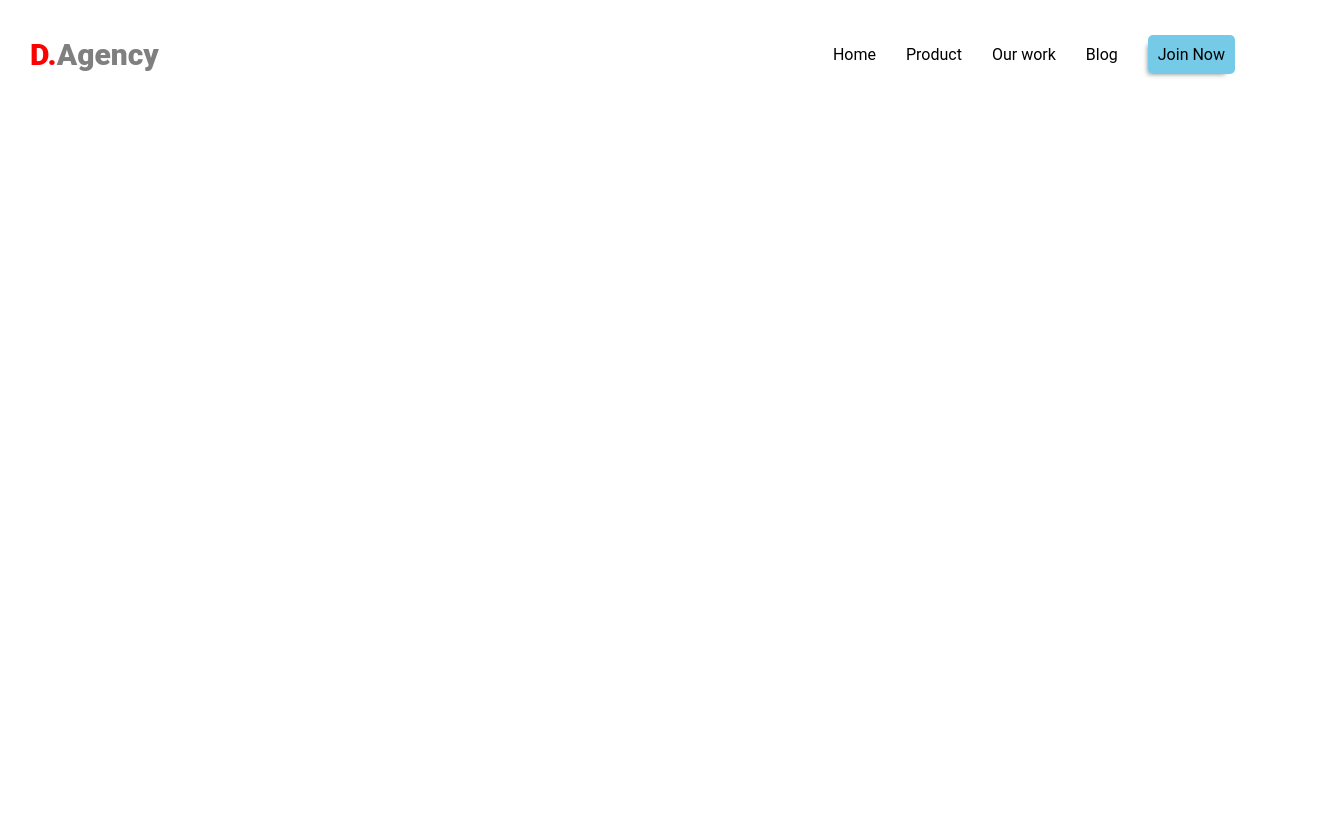
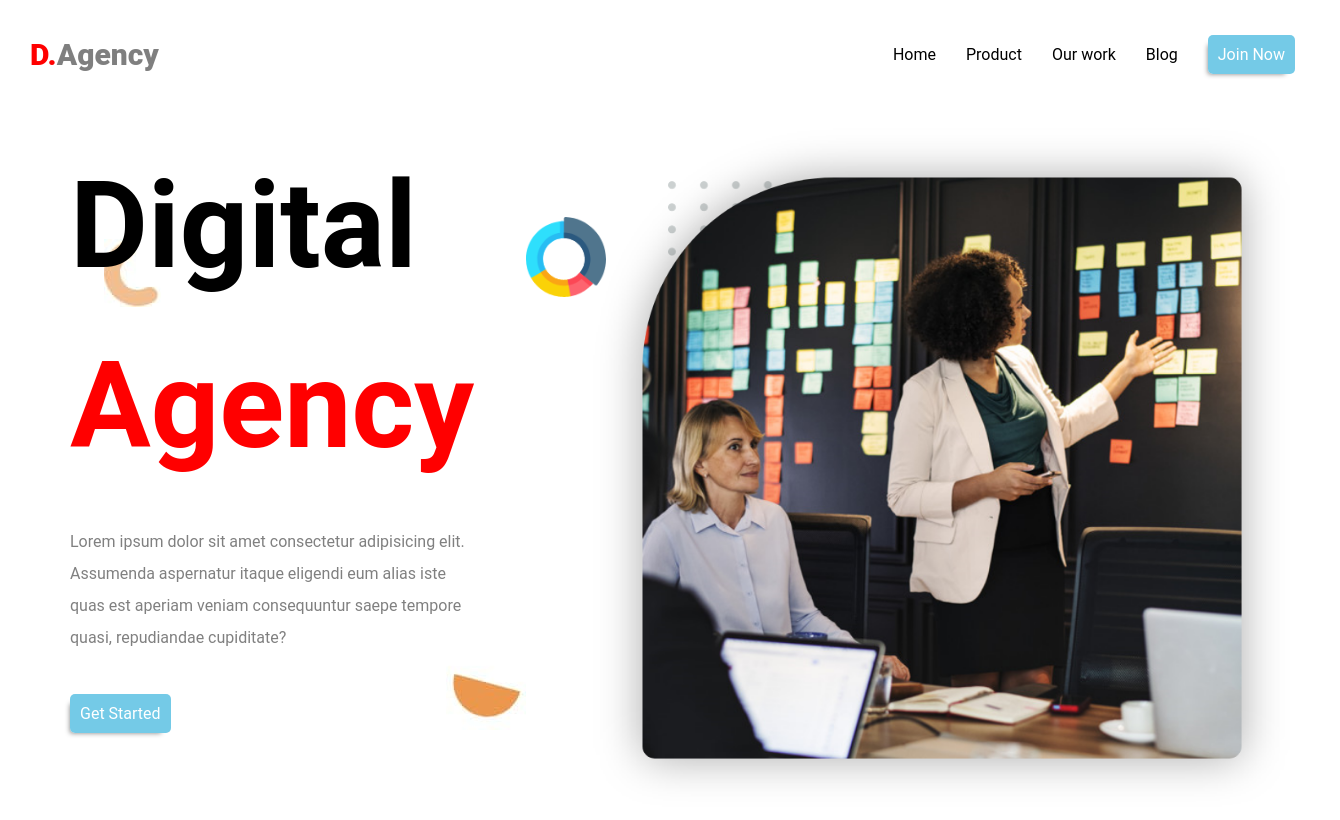
Before and after one commit to King-Leo-As/Dars_21, a plain HTML site: page index.html in a window 1280 px wide. Shown: the whole page, 1340 px wide, since content can reach past the window. Drawn offline with Linux system fonts and the light colour scheme.

Commit message:
create heading section
create heading section

```diff
--- a/index.html
+++ b/index.html
@@ -8,6 +8,7 @@
 </head>
 <body>
     <nav class="nav">
+        <div class="container">
             <p class="nav-logo"><span class="logo-d">D.</span>Agency</p>
             <ul class="nav-list">
                 <li class="nav-item">
@@ -26,6 +27,26 @@
                    </li>
                </li>
             </ul>
+        </div>
      </nav>
+     <section class="heading">
+         <div class="container">
+             <div class="heading__text">
+                 <h1 class="heading-title">Digital <span class="heading__span">Agency</span></h1>
+                 <p class="heading-subtext">Lorem ipsum dolor sit amet consectetur adipisicing elit. Assumenda aspernatur itaque eligendi eum alias iste quas est aperiam veniam consequuntur saepe tempore quasi, repudiandae cupiditate?</p>
+                 <a href="#" class="join">Get Started</a>
+             </div>
+             <div class="heading__image">
+                 <img src="./img/ayollar (2).png" alt="" class="heading-photo">
+             </div>
+             <div class="positions">
+                 <img src="./img/doughnut.png" alt="dumaloq" class="circle">
+                 <img src="./img/yarimtanaxot.jpg" alt="yarimtanaxot" class="half-circle">
+                 <img src="./img/makaron.jpg" alt="makaron" class="macaron">
+                 <img src="./img/full-stop.png" alt="nuqta" class="full-stops">
+             </div>
+         </div>
+
+     </section>
 </body>
 </html>
--- a/style.css
+++ b/style.css
@@ -2,17 +2,23 @@
     margin: 0%;
     padding: 0%;
     list-style-type: none;
- font-family: "Roboto", sans-serif;
- box-sizing: border-box;
+    box-sizing: border-box;
 }
 body{
-
+    height: 100vh;
+    font-family: "Roboto", sans-serif;
 }
-.nav{
+.container{
+    width: 1140px;
+    margin: 0 auto;
+    position: relative;
+}
+.nav .container{
     display: flex;
     justify-content: space-between;
     padding: 30px;
     align-items: center;
+    width: 1340px;
 }
 .nav-logo{
     font-size: 30px;
@@ -37,8 +43,64 @@ body{
     color: red;
 }
 .join{
+    text-decoration: none;
+    color: white;
     background-color:rgb(116, 202, 231);
     padding: 10px;
     border-radius: 5px;
     box-shadow: -5px 5px 5px -5px grey;
 }
+
+.heading .container{
+    display: flex;
+    align-items: center;
+}
+.heading__text{
+    width:40% ;
+    transform: translateY(-40px);
+
+}
+.heading-title{
+    font-size: 120px;
+    line-height: 1.5;
+}
+.heading__span{
+    color: red;
+}
+.heading-subtext{
+    margin-top: 30px;
+    line-height: 2;
+    color: grey;
+    margin-bottom: 50px;
+}
+.heading-photo{
+    width: 100%;
+    transform: translateX(100px);
+    z-index: 2;
+}
+.circle{
+    height: 80px;
+    width: 80px;
+    position: absolute;
+    top: 15%;
+    left: 40%;
+}
+.half-circle{
+    position: absolute;
+    bottom: 14%;
+    left: 33%;
+    z-index: -1;
+}
+.macaron{
+    position: absolute;
+    top: 18%;
+    left: 3%;
+    z-index: -1;
+}
+.full-stops{
+    width: 200px;
+    position: absolute;
+    top: 10%;
+    right: 30%;
+    z-index: -1;
+}
```
Also changed, not shown: img/ayollar (2).png (added), img/ayollar.png (added), img/doughnut.png (added), img/doughnut@2x.png (added), img/dumaloq.jpg (renamed from img/photo_2021-01-25_14-08-02.jpg), img/full-stop.png (added), img/havorang.jpg (renamed from img/photo_2021-01-25_14-08-03 (2).jpg), img/kulrang.jpg (renamed from img/photo_2021-01-25_14-08-03.jpg), img/makaron.jpg (renamed from img/photo_2021-01-25_14-08-03 (3).jpg), img/nuqta.png (renamed from img/photo_2021-01-25_14-09-17.jpg), img/nuqtalar.jpg (added), img/sapsariq.jpg (renamed from img/photo_2021-01-25_14-08-04 (2).jpg), img/sariq.jpg (renamed from img/photo_2021-01-25_14-08-02 (2).jpg), img/xotinlar.jpg (renamed from img/photo_2021-01-25_14-08-04.jpg), 3 more files. Lines whose indentation alone changed are shown as unchanged.
